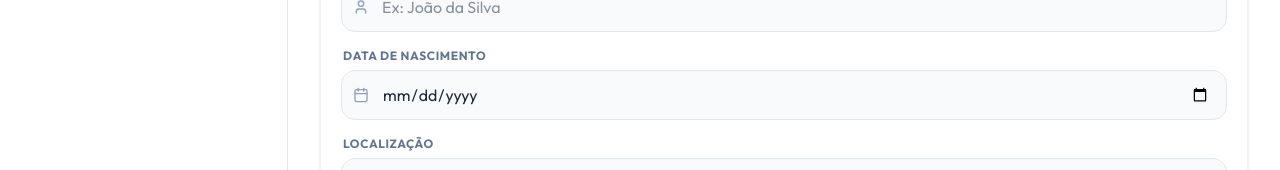
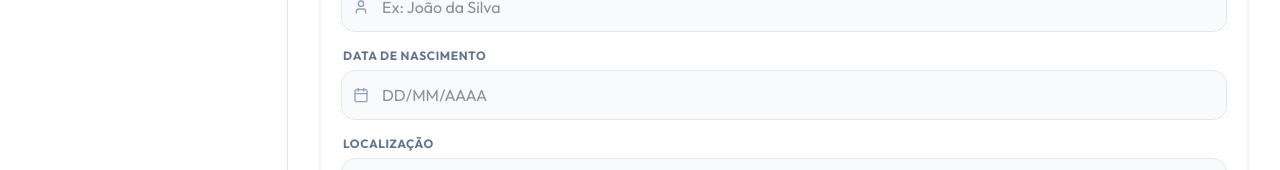
Before and after one commit to Joao-Assis1/velo-front-end, a Next.js app: page /app/instructor/profile/edit in a window 1280 px wide. Shown: the part 404-574 px from the top of the page. Built offline with nearby package versions, Linux system fonts and the light colour scheme.

Commit message:
fix(perfil): exibir data de nascimento no formato DD/MM/YYYY

```diff
--- a/src/components/screens/instructor/EditProfile.tsx
+++ b/src/components/screens/instructor/EditProfile.tsx
@@ -15,7 +15,9 @@ import {
 import { Button, Input } from "@/components/ui-custom";
 import { AvatarUploader } from "@/components/ui-custom/AvatarUploader";
 import { Instructor } from "@/types";
-import { maskCNH, maskRENACH } from "@/lib/utils/masks";
+import { maskCNH, maskRENACH, maskDate } from "@/lib/utils/masks";
+import { parseBRDate } from "@/lib/utils/dates";
+import { format } from "date-fns";
 
 const inputCls = "w-full bg-white border border-slate-200 rounded-xl py-3 px-4 text-sm text-slate-900 placeholder:text-slate-400 focus:outline-none focus:ring-2 focus:ring-blue-600/20 focus:border-blue-600 transition";
 const selectCls = "w-full bg-white border border-slate-200 rounded-xl py-3 px-4 focus:outline-none focus:ring-2 focus:ring-blue-600/20 focus:border-blue-600 transition appearance-none text-sm text-slate-700";
@@ -52,15 +54,20 @@ export const InstructorEditProfile = ({
     },
   );
 
-  useEffect(() => {
-    if (profile) setLocalProfile(profile);
-  }, [profile]);
-
-  const formatDateForInput = (date?: Date | string) => {
+  const toDisplayDate = (date?: Date | string): string => {
     if (!date) return "";
     const d = typeof date === "string" ? new Date(date) : date;
-    return d.toISOString().split("T")[0];
+    return isNaN(d.getTime()) ? "" : format(d, "dd/MM/yyyy");
   };
+
+  const [birthDateText, setBirthDateText] = useState(() => toDisplayDate(profile?.birthDate));
+
+  useEffect(() => {
+    if (profile) {
+      setLocalProfile(profile);
+      setBirthDateText(toDisplayDate(profile.birthDate));
+    }
+  }, [profile]);
 
   const [isLoading, setIsLoading] = useState(false);
   const [isSaved, setIsSaved] = useState(false);
@@ -136,9 +143,19 @@ export const InstructorEditProfile = ({
             <div className="space-y-1.5">
               <label className={labelCls}>Data de Nascimento</label>
               <Input
-                type="date"
-                value={formatDateForInput(localProfile.birthDate)}
-                onChange={(e) => setLocalProfile({ ...localProfile, birthDate: new Date(e.target.value) })}
+                type="text"
+                value={birthDateText}
+                onChange={(e) => {
+                  const masked = maskDate(e.target.value);
+                  setBirthDateText(masked);
+                  if (masked.replace(/\D/g, "").length === 8) {
+                    const parsed = parseBRDate(masked);
+                    if (parsed) setLocalProfile({ ...localProfile, birthDate: parsed });
+                  }
+                }}
+                placeholder="DD/MM/AAAA"
+                maxLength={10}
+                inputMode="numeric"
                 icon={<Calendar size={16} />}
               />
             </div>
--- a/src/components/screens/student/PersonalData.tsx
+++ b/src/components/screens/student/PersonalData.tsx
@@ -17,7 +17,9 @@ import {
 import { AvatarUploader } from "@/components/ui-custom/AvatarUploader";
 import { Student } from "@/types";
 import { updateStudentProfileAction } from "@/lib/actions/profileActions";
-import { maskCPF, maskPhone } from "@/lib/utils/masks";
+import { maskCPF, maskPhone, maskDate } from "@/lib/utils/masks";
+import { parseBRDate } from "@/lib/utils/dates";
+import { format } from "date-fns";
 
 export const StudentPersonalData = ({
   profile,
@@ -40,16 +42,20 @@ export const StudentPersonalData = ({
     },
   );
 
-  useEffect(() => {
-    if (profile) setLocalProfile(profile);
-  }, [profile]);
-
-  // Helper to format date for input type="date"
-  const formatDateForInput = (date?: Date | string) => {
+  const toDisplayDate = (date?: Date | string): string => {
     if (!date) return "";
     const d = typeof date === "string" ? new Date(date) : date;
-    return d.toISOString().split("T")[0];
+    return isNaN(d.getTime()) ? "" : format(d, "dd/MM/yyyy");
   };
+
+  const [birthDateText, setBirthDateText] = useState(() => toDisplayDate(profile?.birthDate));
+
+  useEffect(() => {
+    if (profile) {
+      setLocalProfile(profile);
+      setBirthDateText(toDisplayDate(profile.birthDate));
+    }
+  }, [profile]);
 
   const [isSaved, setIsSaved] = useState(false);
   const [isLoading, setIsLoading] = useState(false);
@@ -187,12 +193,20 @@ export const StudentPersonalData = ({
             Data de Nascimento
           </label>
           <input
-            type="date"
-            value={formatDateForInput(localProfile.birthDate)}
-            onChange={(e) =>
-              setLocalProfile({ ...localProfile, birthDate: new Date(e.target.value) })
-            }
-            className="w-full text-sm font-semibold text-slate-900 bg-transparent outline-none cursor-pointer"
+            type="text"
+            value={birthDateText}
+            onChange={(e) => {
+              const masked = maskDate(e.target.value);
+              setBirthDateText(masked);
+              if (masked.replace(/\D/g, "").length === 8) {
+                const parsed = parseBRDate(masked);
+                if (parsed) setLocalProfile({ ...localProfile, birthDate: parsed });
+              }
+            }}
+            placeholder="DD/MM/AAAA"
+            maxLength={10}
+            inputMode="numeric"
+            className="w-full text-sm font-semibold text-slate-900 bg-transparent outline-none"
             required
           />
         </div>
```
